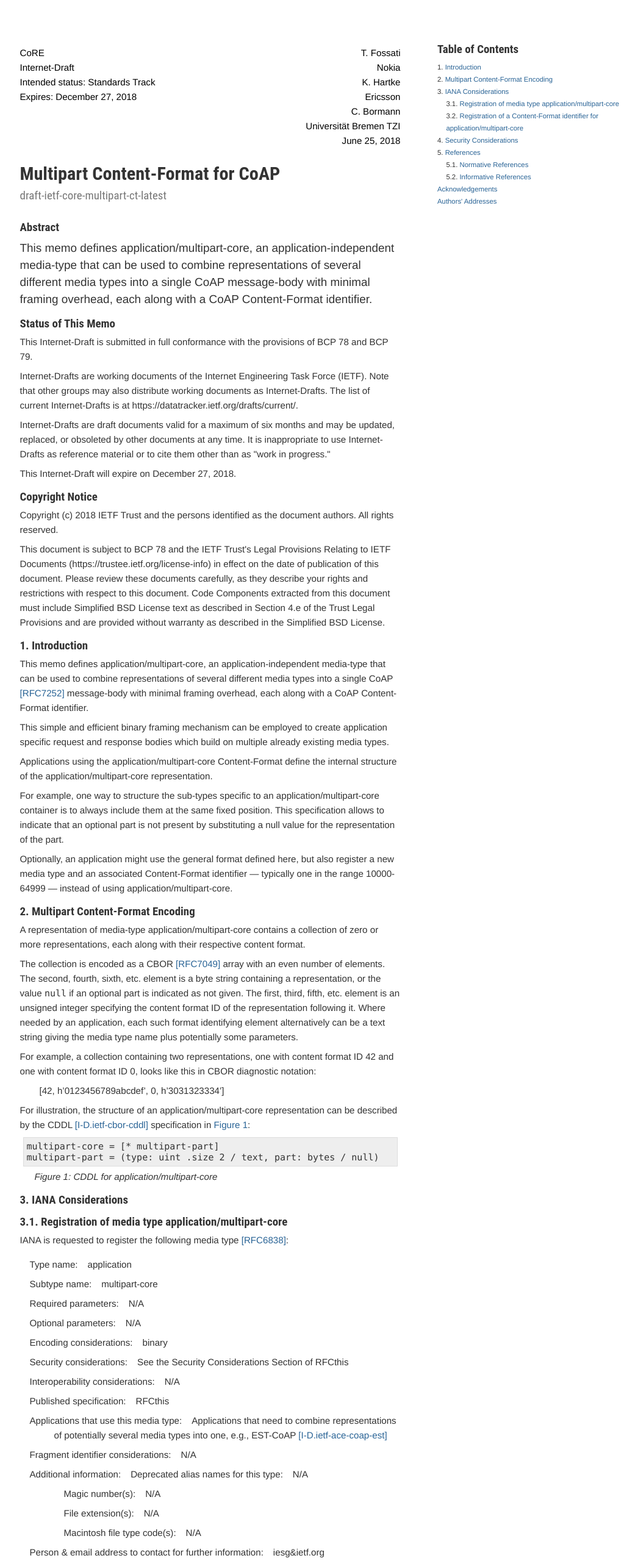
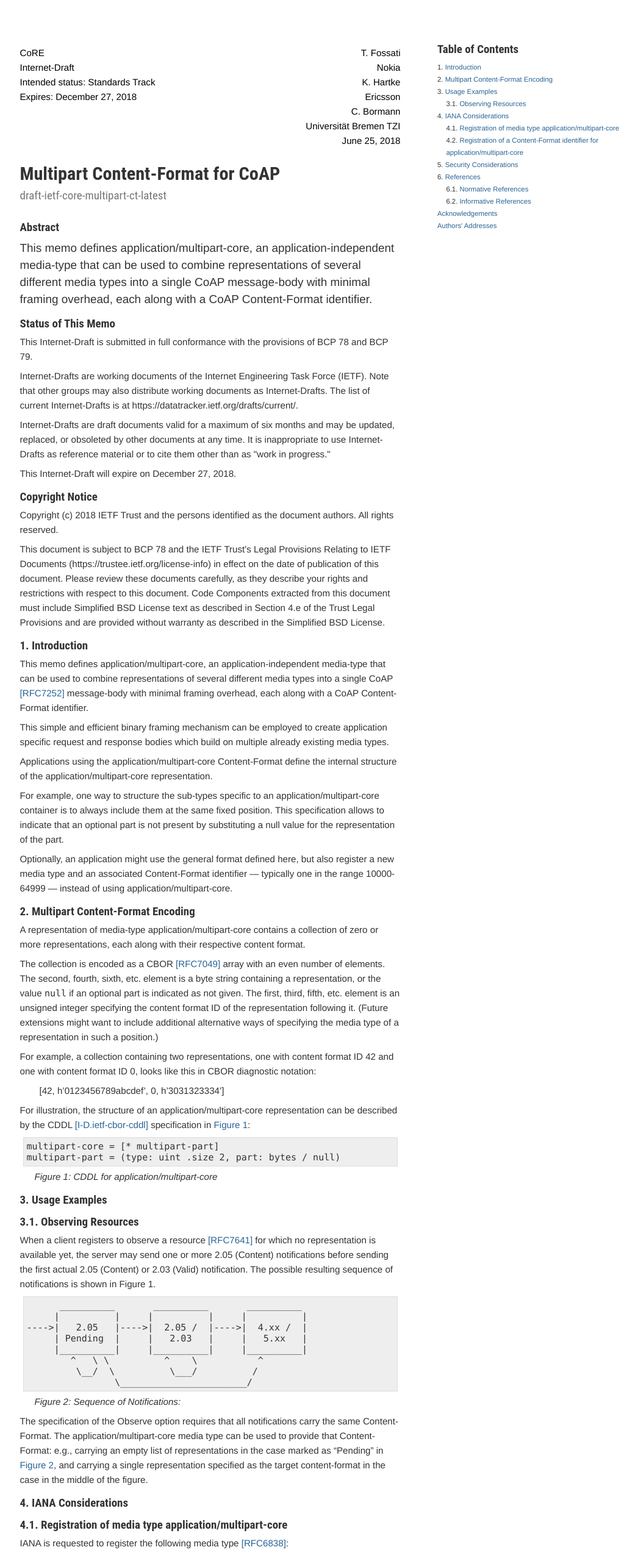
Before and after one commit to core-wg/multipart-ct, a plain HTML site: page draft-ietf-core-multipart-ct.html in a window 1280 px wide. Shown: the top 2560 px of the page at 61% size, without its empty margins (123-1169 px from the left). Drawn offline with Linux system fonts and the light colour scheme.

Commit message:
Script updating gh-pages from 57ac1d3. [ci skip]

```diff
--- a/draft-ietf-core-multipart-ct.html
+++ b/draft-ietf-core-multipart-ct.html
@@ -278,13 +278,15 @@ ul.toc li {
   <link href="#rfc.toc" rel="Contents">
 <link href="#rfc.section.1" rel="Chapter" title="1 Introduction">
 <link href="#rfc.section.2" rel="Chapter" title="2 Multipart Content-Format Encoding">
-<link href="#rfc.section.3" rel="Chapter" title="3 IANA Considerations">
-<link href="#rfc.section.3.1" rel="Chapter" title="3.1 Registration of media type application/multipart-core">
-<link href="#rfc.section.3.2" rel="Chapter" title="3.2 Registration of a Content-Format identifier for application/multipart-core">
-<link href="#rfc.section.4" rel="Chapter" title="4 Security Considerations">
-<link href="#rfc.references" rel="Chapter" title="5 References">
-<link href="#rfc.references.1" rel="Chapter" title="5.1 Normative References">
-<link href="#rfc.references.2" rel="Chapter" title="5.2 Informative References">
+<link href="#rfc.section.3" rel="Chapter" title="3 Usage Examples">
+<link href="#rfc.section.3.1" rel="Chapter" title="3.1 Observing Resources">
+<link href="#rfc.section.4" rel="Chapter" title="4 IANA Considerations">
+<link href="#rfc.section.4.1" rel="Chapter" title="4.1 Registration of media type application/multipart-core">
+<link href="#rfc.section.4.2" rel="Chapter" title="4.2 Registration of a Content-Format identifier for application/multipart-core">
+<link href="#rfc.section.5" rel="Chapter" title="5 Security Considerations">
+<link href="#rfc.references" rel="Chapter" title="6 References">
+<link href="#rfc.references.1" rel="Chapter" title="6.1 Normative References">
+<link href="#rfc.references.2" rel="Chapter" title="6.2 Informative References">
 <link href="#rfc.acknowledgements" rel="Chapter">
 <link href="#rfc.authors" rel="Chapter">
 
@@ -361,19 +363,23 @@ ul.toc li {
 </li>
 <li>2.   <a href="#rfc.section.2">Multipart Content-Format Encoding</a>
 </li>
-<li>3.   <a href="#rfc.section.3">IANA Considerations</a>
+<li>3.   <a href="#rfc.section.3">Usage Examples</a>
 </li>
-<ul><li>3.1.   <a href="#rfc.section.3.1">Registration of media type application/multipart-core</a>
+<ul><li>3.1.   <a href="#rfc.section.3.1">Observing Resources</a>
 </li>
-<li>3.2.   <a href="#rfc.section.3.2">Registration of a Content-Format identifier for application/multipart-core</a>
+</ul><li>4.   <a href="#rfc.section.4">IANA Considerations</a>
 </li>
-</ul><li>4.   <a href="#rfc.section.4">Security Considerations</a>
+<ul><li>4.1.   <a href="#rfc.section.4.1">Registration of media type application/multipart-core</a>
 </li>
-<li>5.   <a href="#rfc.references">References</a>
+<li>4.2.   <a href="#rfc.section.4.2">Registration of a Content-Format identifier for application/multipart-core</a>
 </li>
-<ul><li>5.1.   <a href="#rfc.references.1">Normative References</a>
+</ul><li>5.   <a href="#rfc.section.5">Security Considerations</a>
 </li>
-<li>5.2.   <a href="#rfc.references.2">Informative References</a>
+<li>6.   <a href="#rfc.references">References</a>
+</li>
+<ul><li>6.1.   <a href="#rfc.references.1">Normative References</a>
+</li>
+<li>6.2.   <a href="#rfc.references.2">Informative References</a>
 </li>
 </ul><li><a href="#rfc.acknowledgements">Acknowledgements</a>
 </li>
@@ -395,7 +401,7 @@ ul.toc li {
 <a href="#rfc.section.2">2.</a> <a href="#multipart-content-format-encoding" id="multipart-content-format-encoding">Multipart Content-Format Encoding</a>
 </h1>
 <p id="rfc.section.2.p.1">A representation of media-type application/multipart-core contains a collection of zero or more representations, each along with their respective content format.</p>
-<p id="rfc.section.2.p.2">The collection is encoded as a CBOR <a href="#RFC7049" class="xref">[RFC7049]</a> array with an even number of elements.  The second, fourth, sixth, etc. element is a byte string containing a representation, or the value <samp>null</samp> if an optional part is indicated as not given.  The first, third, fifth, etc. element is an unsigned integer specifying the content format ID of the representation following it.  Where needed by an application, each such format identifying element alternatively can be a text string giving the media type name plus potentially some parameters.</p>
+<p id="rfc.section.2.p.2">The collection is encoded as a CBOR <a href="#RFC7049" class="xref">[RFC7049]</a> array with an even number of elements.  The second, fourth, sixth, etc. element is a byte string containing a representation, or the value <samp>null</samp> if an optional part is indicated as not given.  The first, third, fifth, etc. element is an unsigned integer specifying the content format ID of the representation following it.  (Future extensions might want to include additional alternative ways of specifying the media type of a representation in such a position.)</p>
 <p id="rfc.section.2.p.3">For example, a collection containing two representations, one with content format ID 42 and one with content format ID 0, looks like this in CBOR diagnostic notation:</p>
 <p></p>
 
@@ -405,16 +411,37 @@ ul.toc li {
 <div id="mct-cddl"></div>
 <pre>
 multipart-core = [* multipart-part]
-multipart-part = (type: uint .size 2 / text, part: bytes / null)
+multipart-part = (type: uint .size 2, part: bytes / null)
 </pre>
 <p class="figure">Figure 1: CDDL for application/multipart-core</p>
 <h1 id="rfc.section.3">
-<a href="#rfc.section.3">3.</a> <a href="#IANA" id="IANA">IANA Considerations</a>
+<a href="#rfc.section.3">3.</a> <a href="#usage-examples" id="usage-examples">Usage Examples</a>
 </h1>
 <h1 id="rfc.section.3.1">
-<a href="#rfc.section.3.1">3.1.</a> <a href="#registration-of-media-type-applicationmultipart-core" id="registration-of-media-type-applicationmultipart-core">Registration of media type application/multipart-core</a>
+<a href="#rfc.section.3.1">3.1.</a> <a href="#observing-resources" id="observing-resources">Observing Resources</a>
 </h1>
-<p id="rfc.section.3.1.p.1">IANA is requested to register the following media type <a href="#RFC6838" class="xref">[RFC6838]</a>:</p>
+<p id="rfc.section.3.1.p.1">When a client registers to observe a resource <a href="#RFC7641" class="xref">[RFC7641]</a> for which no representation is available yet, the server may send one or more 2.05 (Content) notifications before sending the first actual 2.05 (Content) or 2.03 (Valid) notification.  The possible resulting sequence of notifications is shown in Figure 1.</p>
+<div id="rfc.figure.2"></div>
+<div id="fig-sequence"></div>
+<pre>
+      __________       __________       __________
+     |          |     |          |     |          |
+----&gt;|   2.05   |----&gt;|  2.05 /  |----&gt;|  4.xx /  |
+     | Pending  |     |   2.03   |     |   5.xx   |
+     |__________|     |__________|     |__________|
+        ^   \ \          ^    \           ^
+         \__/  \          \___/          /
+                \_______________________/
+</pre>
+<p class="figure">Figure 2: Sequence of Notifications:</p>
+<p id="rfc.section.3.1.p.2">The specification of the Observe option requires that all notifications carry the same Content-Format.  The application/multipart-core media type can be used to provide that Content-Format: e.g., carrying an empty list of representations in the case marked as &#8220;Pending&#8221; in <a href="#fig-sequence" class="xref">Figure 2</a>, and carrying a single representation specified as the target content-format in the case in the middle of the figure.</p>
+<h1 id="rfc.section.4">
+<a href="#rfc.section.4">4.</a> <a href="#IANA" id="IANA">IANA Considerations</a>
+</h1>
+<h1 id="rfc.section.4.1">
+<a href="#rfc.section.4.1">4.1.</a> <a href="#registration-of-media-type-applicationmultipart-core" id="registration-of-media-type-applicationmultipart-core">Registration of media type application/multipart-core</a>
+</h1>
+<p id="rfc.section.4.1.p.1">IANA is requested to register the following media type <a href="#RFC6838" class="xref">[RFC6838]</a>:</p>
 <p></p>
 
 <dl>
@@ -466,10 +493,10 @@ multipart-part = (type: uint .size 2 / text, part: bytes / null)
 <dt>Provisional registration? (standards tree only):</dt>
 <dd style="margin-left: 8">no</dd>
 </dl>
-<h1 id="rfc.section.3.2">
-<a href="#rfc.section.3.2">3.2.</a> <a href="#registration-of-a-content-format-identifier-for-applicationmultipart-core" id="registration-of-a-content-format-identifier-for-applicationmultipart-core">Registration of a Content-Format identifier for application/multipart-core</a>
+<h1 id="rfc.section.4.2">
+<a href="#rfc.section.4.2">4.2.</a> <a href="#registration-of-a-content-format-identifier-for-applicationmultipart-core" id="registration-of-a-content-format-identifier-for-applicationmultipart-core">Registration of a Content-Format identifier for application/multipart-core</a>
 </h1>
-<p id="rfc.section.3.2.p.1">IANA is requested to register the following Content-Format to the &#8220;CoAP Content-Formats&#8221; subregistry, within the &#8220;Constrained RESTful Environments (CoRE) Parameters&#8221; registry, from the IETF Review space (specifically, 256..999):</p>
+<p id="rfc.section.4.2.p.1">IANA is requested to register the following Content-Format to the &#8220;CoAP Content-Formats&#8221; subregistry, within the &#8220;Constrained RESTful Environments (CoRE) Parameters&#8221; registry, from the IETF Review space (specifically, 256..999):</p>
 <table cellpadding="3" cellspacing="0" class="tt full center">
 <thead><tr>
 <th class="left">Media Type</th>
@@ -484,14 +511,14 @@ multipart-part = (type: uint .size 2 / text, part: bytes / null)
 <td class="left">RFCthis</td>
 </tr></tbody>
 </table>
-<h1 id="rfc.section.4">
-<a href="#rfc.section.4">4.</a> <a href="#Security" id="Security">Security Considerations</a>
+<h1 id="rfc.section.5">
+<a href="#rfc.section.5">5.</a> <a href="#Security" id="Security">Security Considerations</a>
 </h1>
-<p id="rfc.section.4.p.1">The security considerations of <a href="#RFC7049" class="xref">[RFC7049]</a> apply.  In particular, resource exhaustion attacks may employ large values for the byte string size fields, or deeply nested structures of recursively embedded application/multipart-core representations.</p>
+<p id="rfc.section.5.p.1">The security considerations of <a href="#RFC7049" class="xref">[RFC7049]</a> apply.  In particular, resource exhaustion attacks may employ large values for the byte string size fields, or deeply nested structures of recursively embedded application/multipart-core representations.</p>
 <h1 id="rfc.references">
-<a href="#rfc.references">5.</a> References</h1>
+<a href="#rfc.references">6.</a> References</h1>
 <h1 id="rfc.references.1">
-<a href="#rfc.references.1">5.1.</a> Normative References</h1>
+<a href="#rfc.references.1">6.1.</a> Normative References</h1>
 <table><tbody>
 <tr>
 <td class="reference"><b id="RFC7049">[RFC7049]</b></td>
@@ -503,9 +530,14 @@ multipart-part = (type: uint .size 2 / text, part: bytes / null)
 <td class="top">
 <a>Shelby, Z.</a>, <a>Hartke, K.</a> and <a>C. Bormann</a>, "<a href="https://tools.ietf.org/html/rfc7252">The Constrained Application Protocol (CoAP)</a>", RFC 7252, DOI 10.17487/RFC7252, June 2014.</td>
 </tr>
+<tr>
+<td class="reference"><b id="RFC7641">[RFC7641]</b></td>
+<td class="top">
+<a>Hartke, K.</a>, "<a href="https://tools.ietf.org/html/rfc7641">Observing Resources in the Constrained Application Protocol (CoAP)</a>", RFC 7641, DOI 10.17487/RFC7641, September 2015.</td>
+</tr>
 </tbody></table>
 <h1 id="rfc.references.2">
-<a href="#rfc.references.2">5.2.</a> Informative References</h1>
+<a href="#rfc.references.2">6.2.</a> Informative References</h1>
 <table><tbody>
 <tr>
 <td class="reference"><b id="I-D.ietf-ace-coap-est">[I-D.ietf-ace-coap-est]</b></td>
```
Also changed, not shown: draft-ietf-core-multipart-ct.txt.
